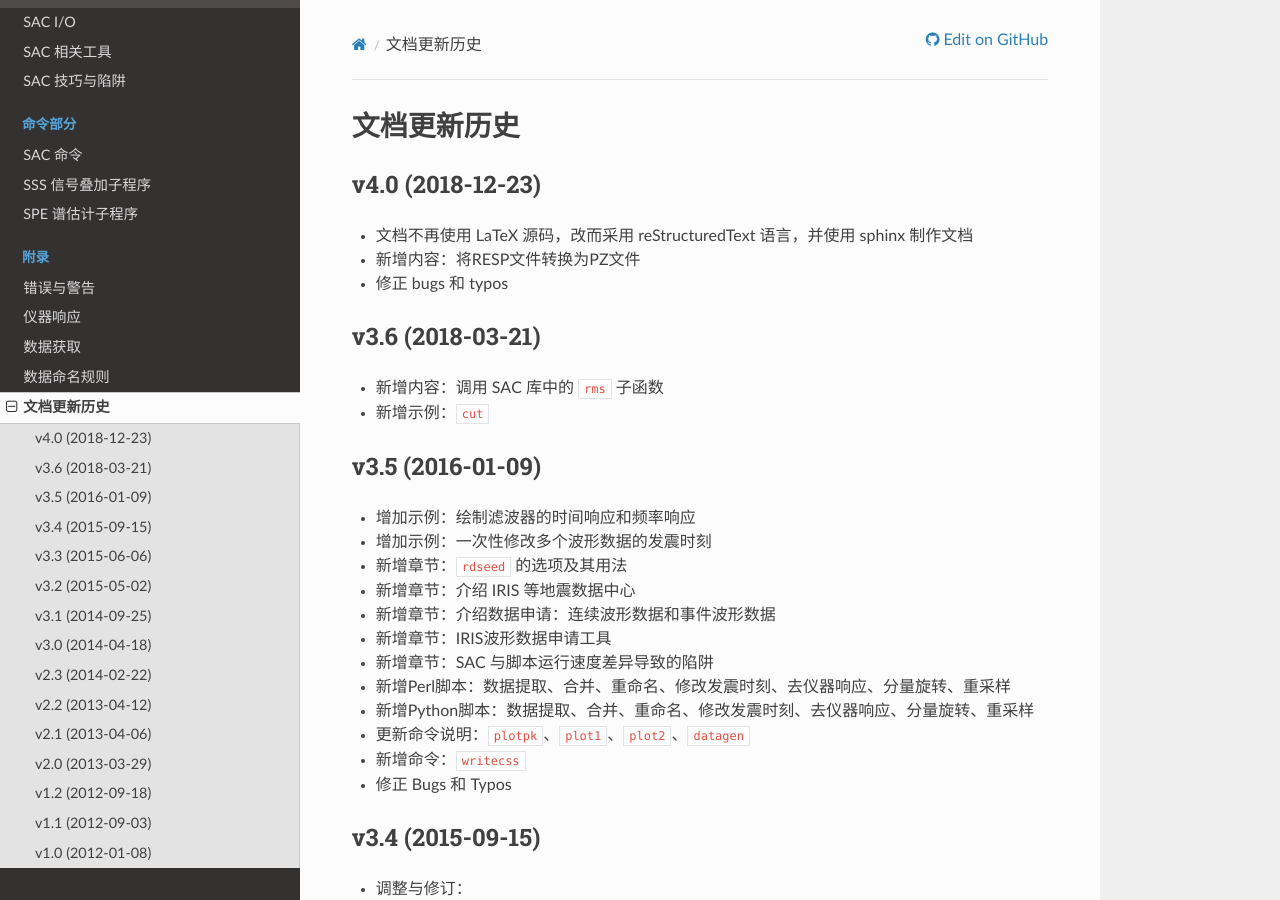
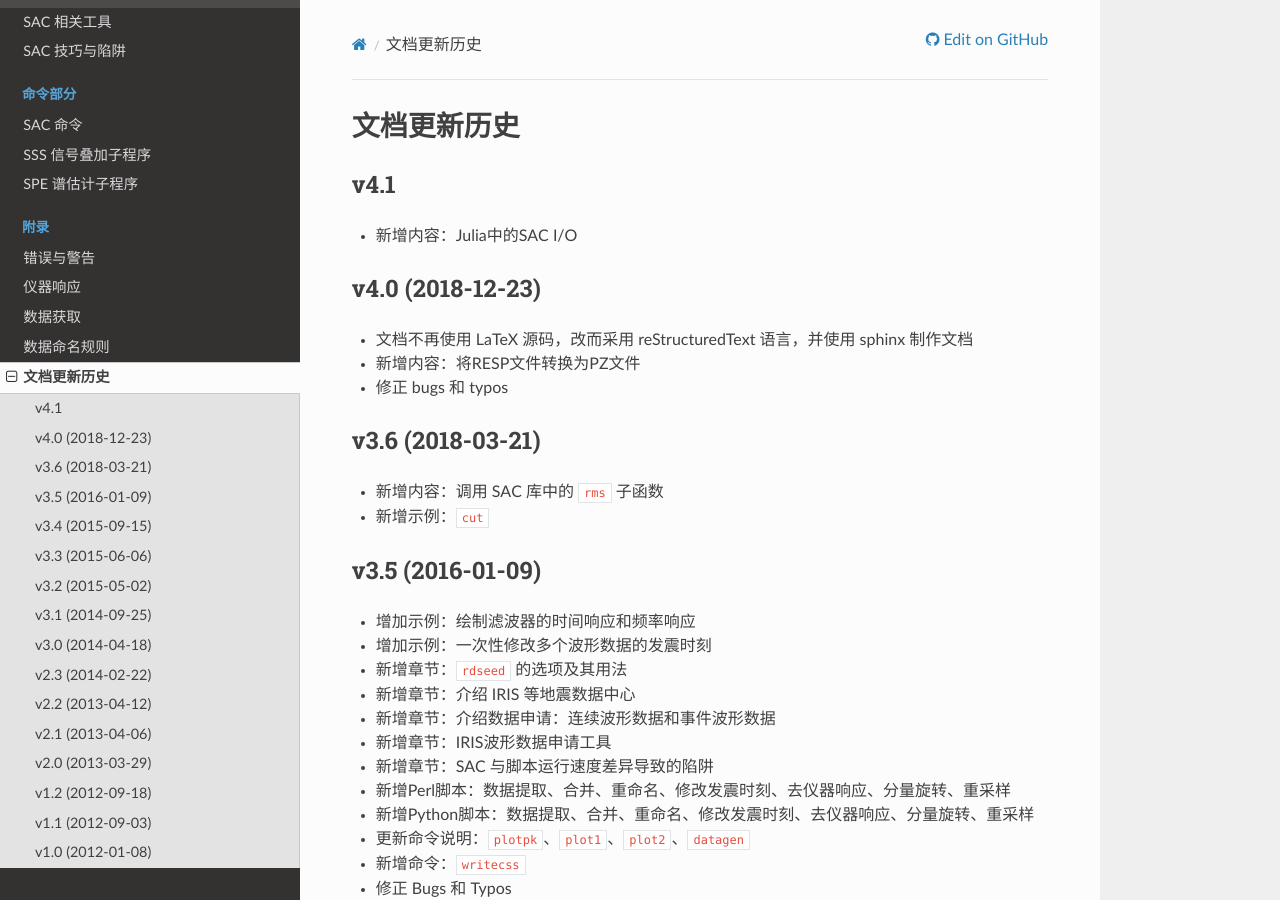
Before and after one commit to seisman/SAC_Docs_zh, a Sphinx documentation site: the page built from source/appendix/changelog.rst, in a window 1280 px wide and 900 px high. Built offline with Sphinx 7.4.7 and the Read the Docs theme 2.0.0, drawn with Linux system fonts in a browser that asks for light colours.

Commit message:
SAC I/O in Julia

```diff
--- a/source/appendix/changelog.rst
+++ b/source/appendix/changelog.rst
@@ -5,6 +5,11 @@
 .. raw:: latex
 
    \titleformat{\section}{\Large\bfseries}{}{0em}{}{}
+
+v4.1
+====
+
+- 新增内容：Julia中的SAC I/O
 
 v4.0 (2018-12-23)
 =================
--- a/source/sacio/index.rst
+++ b/source/sacio/index.rst
@@ -9,7 +9,7 @@ SAC 提供的命令可以帮助用户实现地震数据的预处理，但无法
 通常的做法是先读入头段区，然后从中提取出数据点数等信息，然后再据此读入
 数据区，由此即可实现 SAC 数据的读写。
 
-这一章将介绍如何在 C、Fortran、Matlab、Python 中读写 SAC 文件。
+这一章将介绍如何在 C、Fortran、Matlab、Python、Julia 中读写 SAC 文件。
 
 .. toctree::
 
@@ -17,3 +17,4 @@ SAC 提供的命令可以帮助用户实现地震数据的预处理，但无法
    sacio-in-fortran
    sacio-in-matlab
    sacio-in-python
+   sacio-in-julia
```
Also changed, not shown: source/sacio/sacio-in-julia.rst (added, +8 -0 lines).
